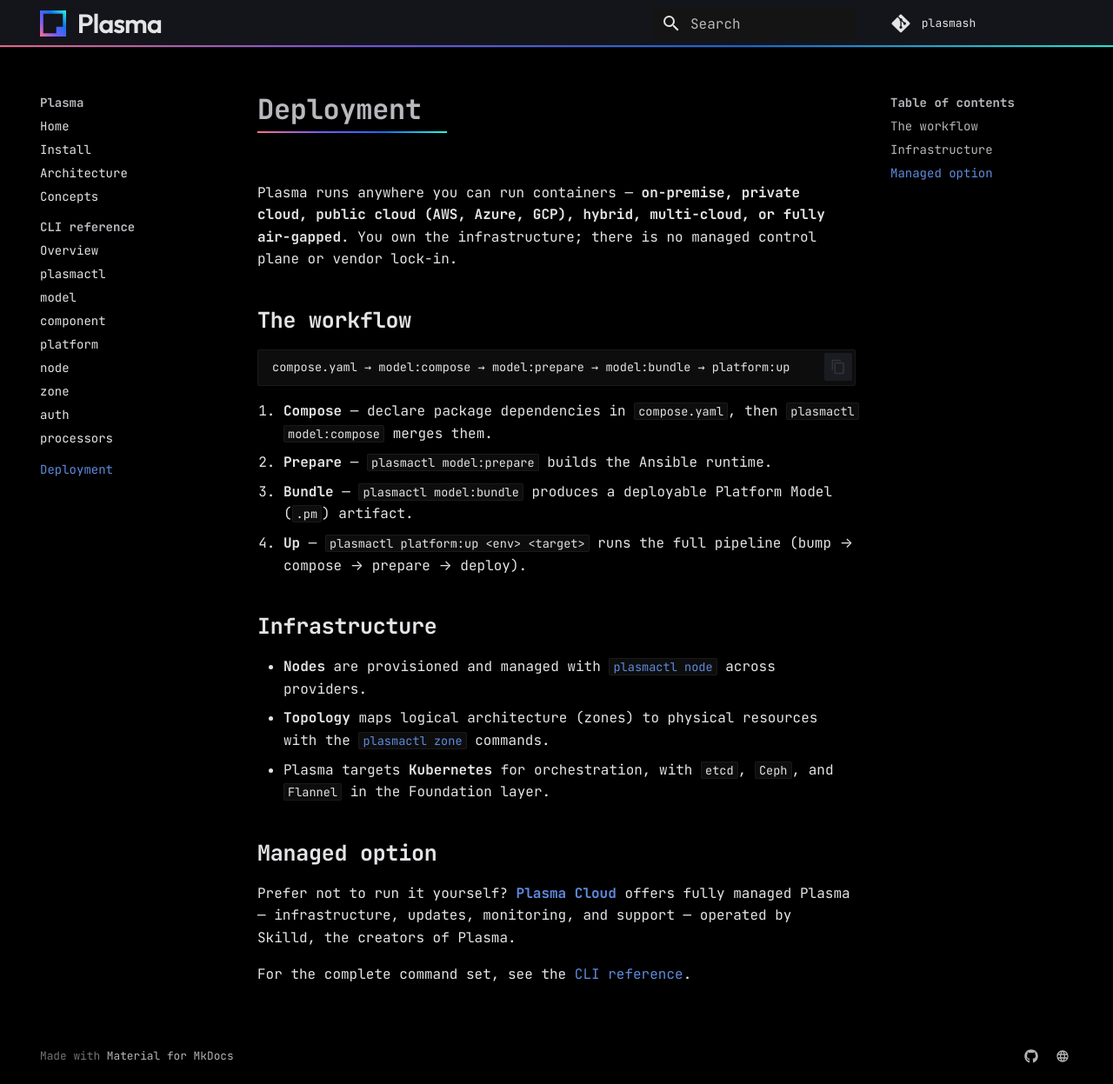
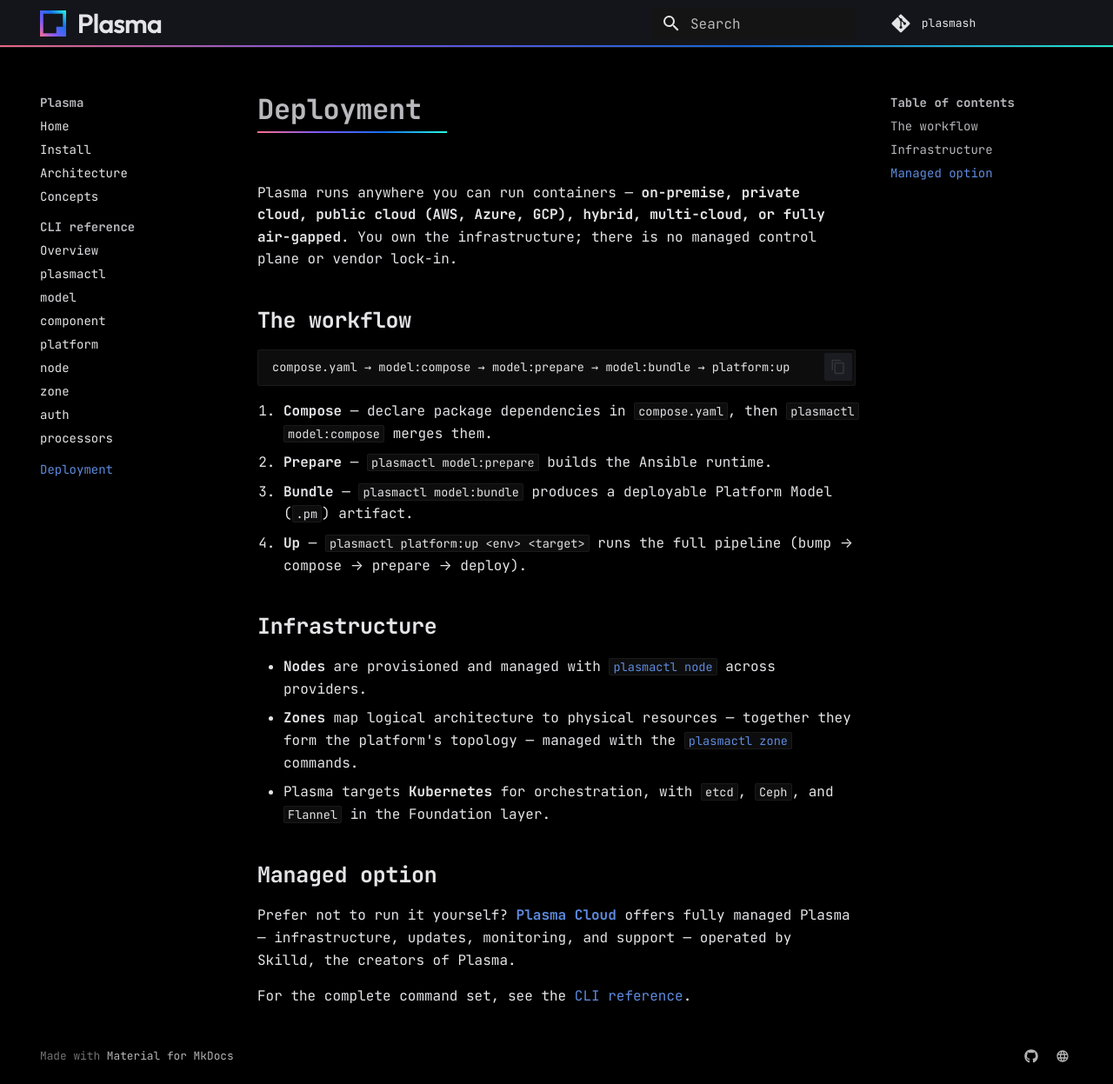
Before and after one commit to plasmash/docs, an MkDocs documentation site: the page built from docs/deployment.md, in a window 1280 px wide and 1247 px high. Shown: the whole window at 87% size. Built offline with MkDocs 1.6.1 and Material for MkDocs 9.7.7, drawn with Linux system fonts in a browser that asks for light colours.

Commit message:
docs: zones are the units of the topology (deployment)
Lead with zones (the entity) rather than 'topology maps...', matching
the landing: topology is the structure, zones are what map/attach.

```diff
--- a/docs/deployment.md
+++ b/docs/deployment.md
@@ -16,7 +16,7 @@ compose.yaml → model:compose → model:prepare → model:bundle → platform:u
 ## Infrastructure
 
 - **Nodes** are provisioned and managed with [`plasmactl node`](cli/node.md) across providers.
-- **Topology** maps logical architecture (zones) to physical resources with the [`plasmactl zone`](cli/zone.md) commands.
+- **Zones** map logical architecture to physical resources — together they form the platform's topology — managed with the [`plasmactl zone`](cli/zone.md) commands.
 - Plasma targets **Kubernetes** for orchestration, with `etcd`, `Ceph`, and `Flannel` in the Foundation layer.
 
 ## Managed option
```
